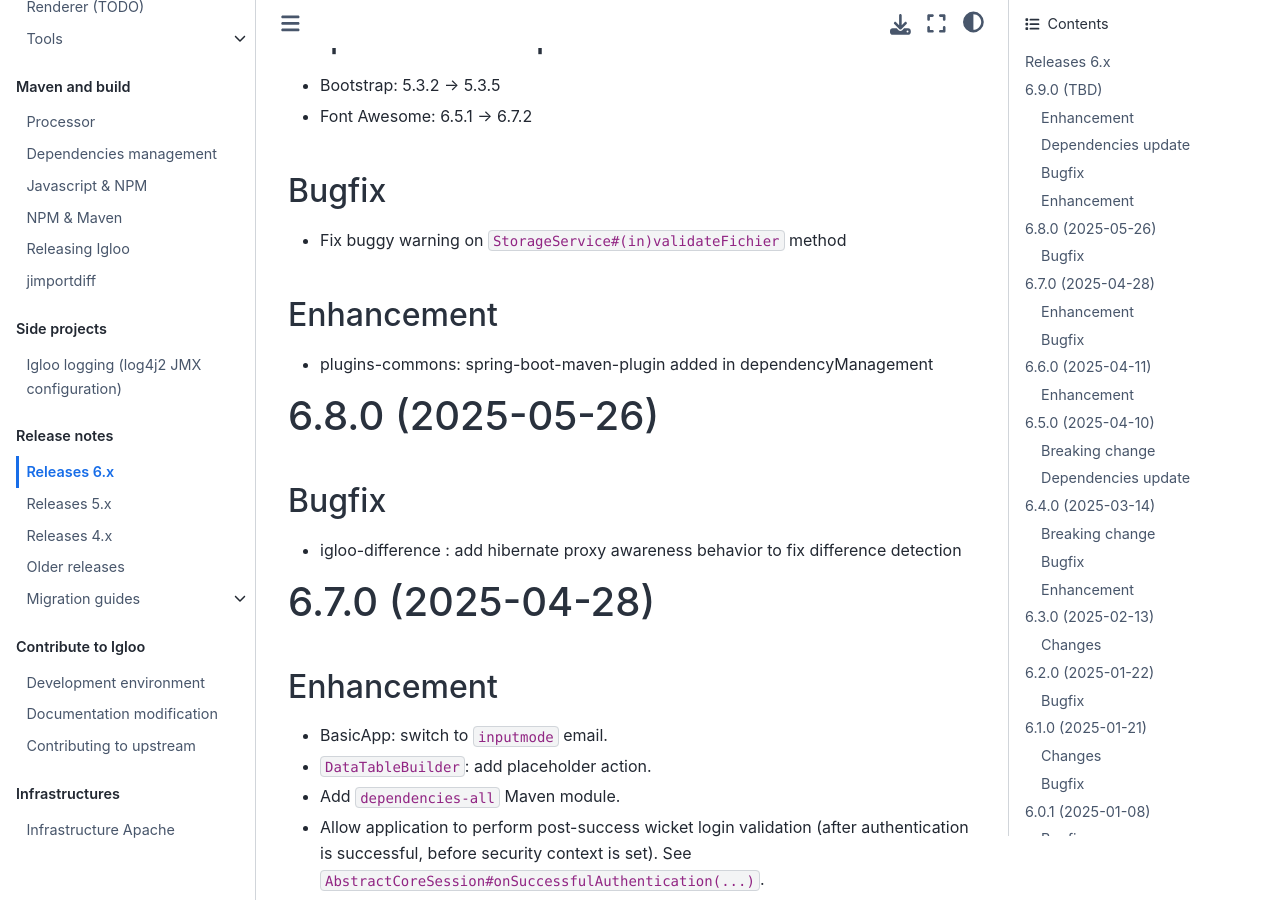
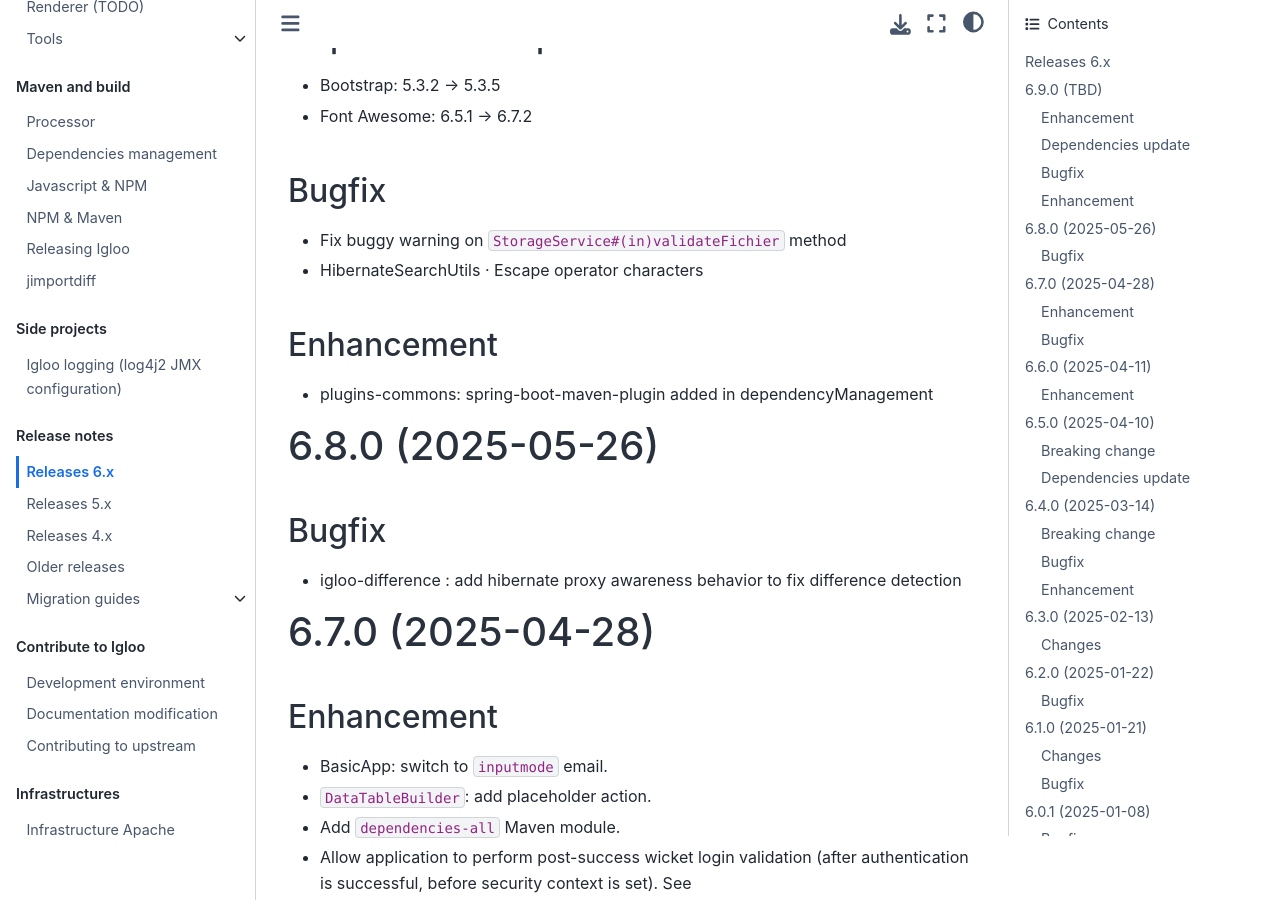
Before and after one commit to igloo-project/igloo-doc, a Sphinx documentation site: the page built from source/release-notes/releases-6.x.md, in a window 1280 px wide and 900 px high, scrolled down 391 px. Built offline with Sphinx 7.4.7 and the Sphinx Book theme 1.1.4, drawn with Linux system fonts in a browser that asks for light colours.

Commit message:
changelog 6.9.0 update

```diff
--- a/source/release-notes/releases-6.x.md
+++ b/source/release-notes/releases-6.x.md
@@ -17,6 +17,7 @@
 ## Bugfix
 
 * Fix buggy warning on `StorageService#(in)validateFichier` method
+* HibernateSearchUtils · Escape operator characters
 
 ## Enhancement
 
```
